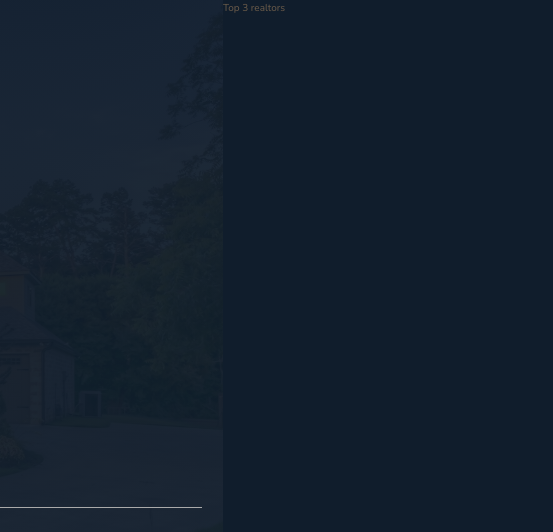
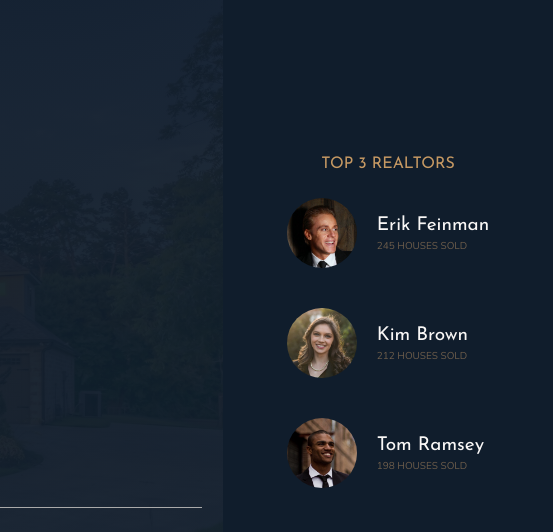
Before and after one commit to Akhmadwildan99/belajar-css-grid, a website: page index.html in a window 1280 px wide. Shown: the top 532 px of the page, 727-1280 px from the left. Drawn offline with nearby package versions, Linux system fonts and the light colour scheme.

Commit message:
realtors

```diff
--- a/index.html
+++ b/index.html
@@ -29,7 +29,24 @@
             </div>
         </header>
         <div class="realtors">
-            Top 3 realtors
+            <h3 class="heading-3">Top 3 realtors</h3>
+            <div class="realtors__list">
+                <img src="img/realtor-1.jpeg" alt="Realtor 1" class="realtors__img">
+                <div class="realtors__details">
+                    <h4 class="heading-4 heading-4--light">Erik Feinman</h4>
+                    <p class="realtors__sold">245 houses sold</p>
+                </div>
+                <img src="img/realtor-2.jpeg" alt="Realtor 2" class="realtors__img">
+                <div class="realtors__details">
+                    <h4 class="heading-4 heading-4--light">Kim Brown</h4>
+                    <p class="realtors__sold">212 houses sold</p>
+                </div>
+                <img src="img/realtor-3.jpeg" alt="Realtor 3" class="realtors__img">
+                <div class="realtors__details">
+                    <h4 class="heading-4 heading-4--light">Tom Ramsey</h4>
+                    <p class="realtors__sold">198 houses sold</p>
+                </div>
+            </div>
         </div>
         <section class="features">
             <div class="feature">
--- a/sass/_realtors.scss
+++ b/sass/_realtors.scss
@@ -1,4 +1,31 @@
 .realtors {
     background-color: $color-secondary;
     grid-column: col-start 7 / full-end;
+    padding: 3rem;
+    display: grid;
+    justify-content: center;
+    align-content: center;
+    justify-items: center;
+    grid-row-gap: 2rem;
+
+
+    &__list {
+        display: grid;
+        grid-template-columns: min-content max-content;
+        grid-column-gap: 2rem;
+        grid-row-gap: 5vh;
+        align-items: center;
+    }
+
+    &__img {
+        width: 7rem;
+        border-radius: 50%;
+        display: block;
+    }
+
+    &__sold {
+        text-transform: uppercase;
+        color: $color-grey-dark-2;
+        margin-top: -3px;
+    }
 }
```
Also changed, not shown: css/style.css.
